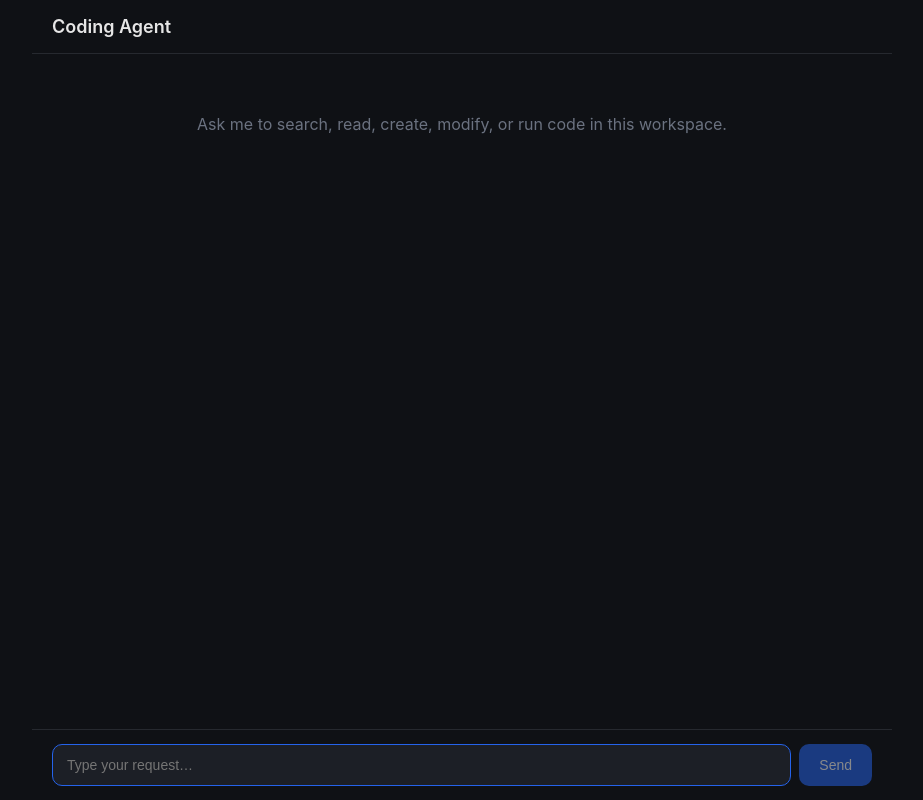
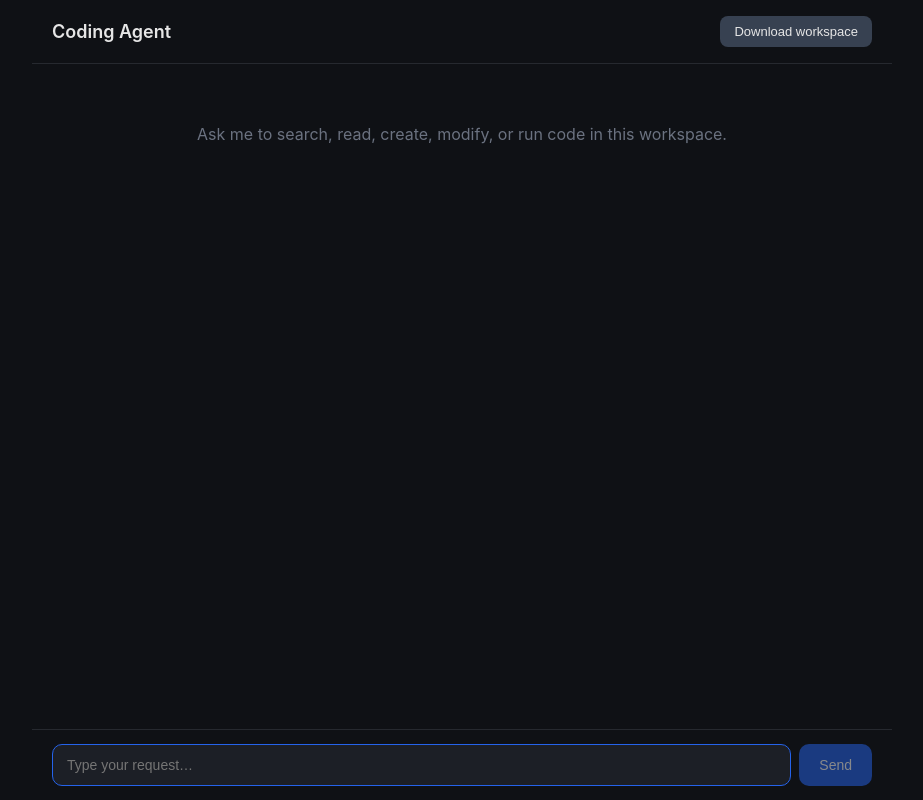
Before and after one commit to mohith1306/coding-agent, a React (Vite) app in the folder web/frontend/: page / in a window 1280 px wide. Shown: the whole page, without its empty margins (178-1101 px from the left). Built offline with nearby package versions, Linux system fonts and the light colour scheme.

Commit message:
Add workspace zip download endpoint and Download button to web app

```diff
--- a/web/frontend/src/App.jsx
+++ b/web/frontend/src/App.jsx
@@ -25,8 +25,39 @@ export default function App() {
   const [input, setInput] = useState("");
   const [busy, setBusy] = useState(false);
   const [pending, setPending] = useState(null);
+  const [downloading, setDownloading] = useState(false);
   const endRef = useRef(null);
   const sessionIdRef = useRef(getSessionId());
+
+  async function downloadWorkspace() {
+    setDownloading(true);
+    try {
+      const res = await fetch(
+        `/api/sessions/${sessionIdRef.current}/download`,
+        { headers: { Accept: "application/zip" } }
+      );
+      if (!res.ok) {
+        const data = await res.json().catch(() => ({}));
+        throw new Error(data.detail || "Download failed");
+      }
+      const blob = await res.blob();
+      const url = URL.createObjectURL(blob);
+      const a = document.createElement("a");
+      a.href = url;
+      a.download = `${sessionIdRef.current}.zip`;
+      document.body.appendChild(a);
+      a.click();
+      a.remove();
+      URL.revokeObjectURL(url);
+    } catch (error) {
+      setMessages((prev) => [
+        ...prev,
+        { role: "agent", text: `Error: ${error.message}` },
+      ]);
+    } finally {
+      setDownloading(false);
+    }
+  }
 
   useEffect(() => {
     endRef.current?.scrollIntoView({ behavior: "smooth" });
@@ -100,6 +131,13 @@ export default function App() {
     <div className="app">
       <header className="app-header">
         <h1>Coding Agent</h1>
+        <button
+          onClick={downloadWorkspace}
+          className="btn download"
+          disabled={downloading}
+        >
+          {downloading ? "Zipping…" : "Download workspace"}
+        </button>
       </header>
 
       <main className="chat">
--- a/web/frontend/src/styles.css
+++ b/web/frontend/src/styles.css
@@ -20,12 +20,26 @@ body {
 .app-header {
   padding: 16px 20px;
   border-bottom: 1px solid #26292f;
+  display: flex;
+  align-items: center;
+  justify-content: space-between;
+  gap: 12px;
 }
 
 .app-header h1 {
   margin: 0;
   font-size: 18px;
   font-weight: 600;
+}
+
+.btn.download {
+  background: #374151;
+  color: #e6e6e6;
+}
+
+.btn.download:disabled {
+  opacity: 0.5;
+  cursor: default;
 }
 
 .chat {
```
Also changed, not shown: 1 other file (tests, documents, lock files or other folders).
